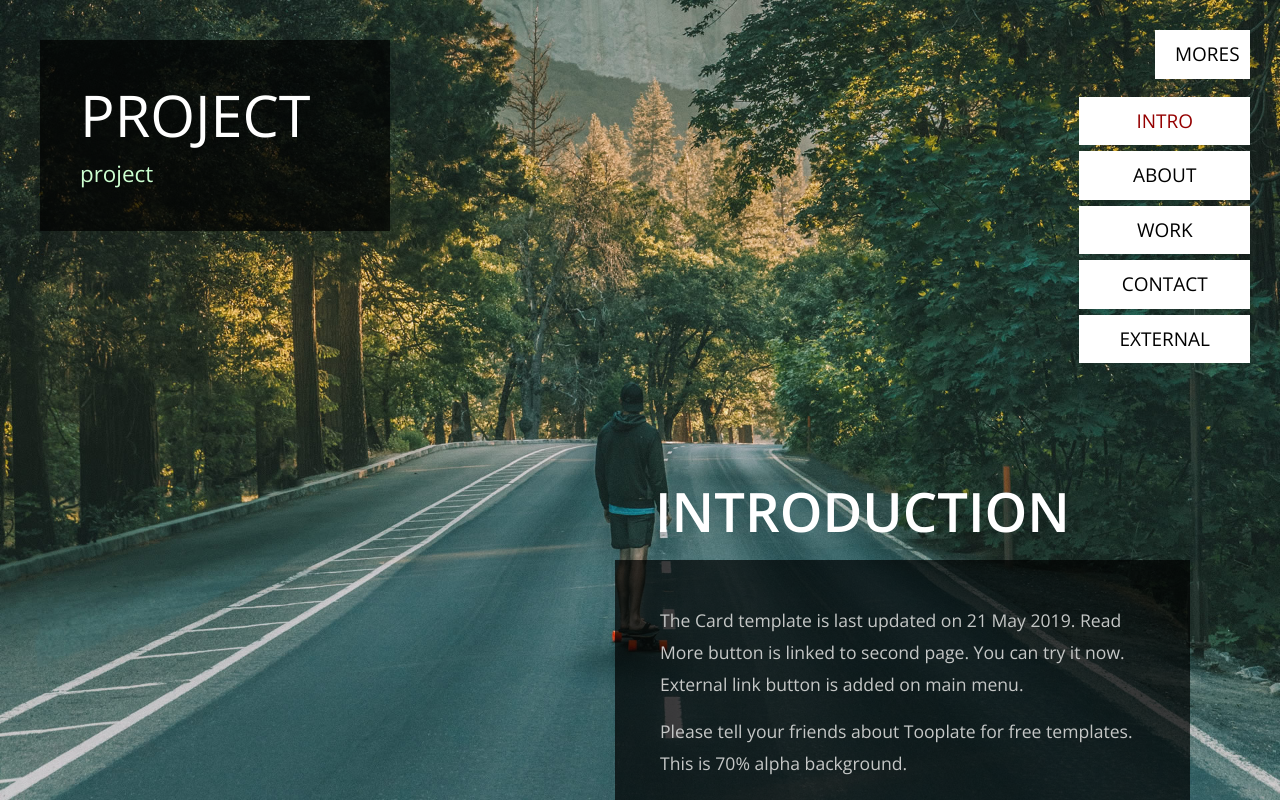
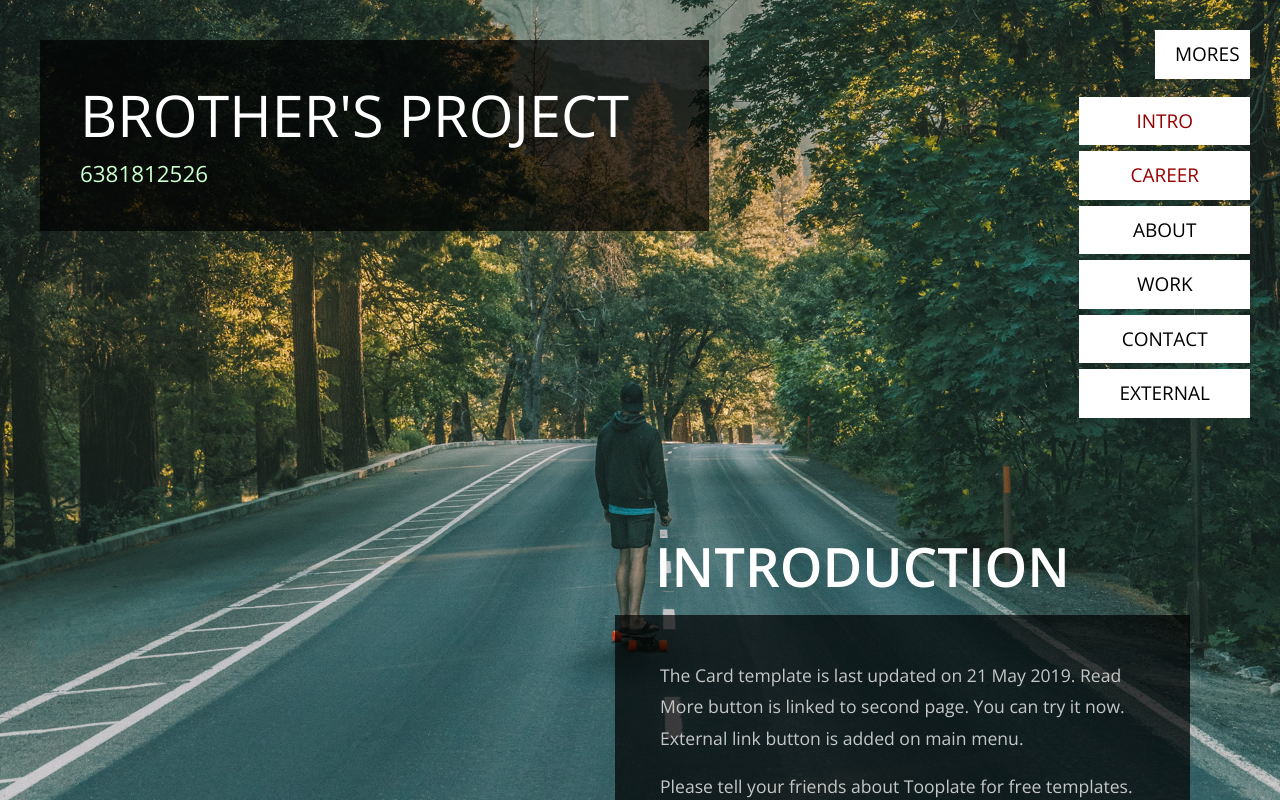
Before and after one commit to KalidassG/projectdev, a plain HTML site: page index.html in a window 1280 px wide. Both pictures are taken after a click on the link "MORES". Shown: the top 800 px of the page. Drawn offline with nearby package versions, Linux system fonts and the light colour scheme.

Commit message:
dev commits

```diff
--- a/index.html
+++ b/index.html
@@ -4,7 +4,7 @@
     <meta charset="utf-8" />
     <meta name="viewport" content="width=device-width, initial-scale=1" />
 
-    <title>monday</title>
+    <title>projectdev</title>
     <!--
 Template 2109 The Card
 http://www.tooplate.com/view/2109-the-card
@@ -41,6 +41,9 @@ http://www.tooplate.com/view/2109-the-card
             <li class="tm-nav-item active">
               <a href="#" data-linkid="0" data-align="right" class="tm-nav-link">Intro</a>
             </li>
+            <li class="tm-nav-item active">
+              <a href="#" data-linkid="0" data-align="right" class="tm-nav-link">career</a>
+            </li>
             <li class="tm-nav-item">
               <a href="#" data-linkid="1" data-align="right" class="tm-nav-link">About</a>
             </li>
@@ -64,8 +67,8 @@ http://www.tooplate.com/view/2109-the-card
 
         <!-- Site header -->
         <header class="tm-site-header-box tm-bg-dark">
-          <h1 class="tm-site-title">PROJECT</h1>
-          <p class="mb-0 tm-site-subtitle">project</p>
+          <h1 class="tm-site-title">Brother's project</h1>
+          <p class="mb-0 tm-site-subtitle">6381812526</p>
         </header>
       </div>
       <!-- tm-top-container -->
```
